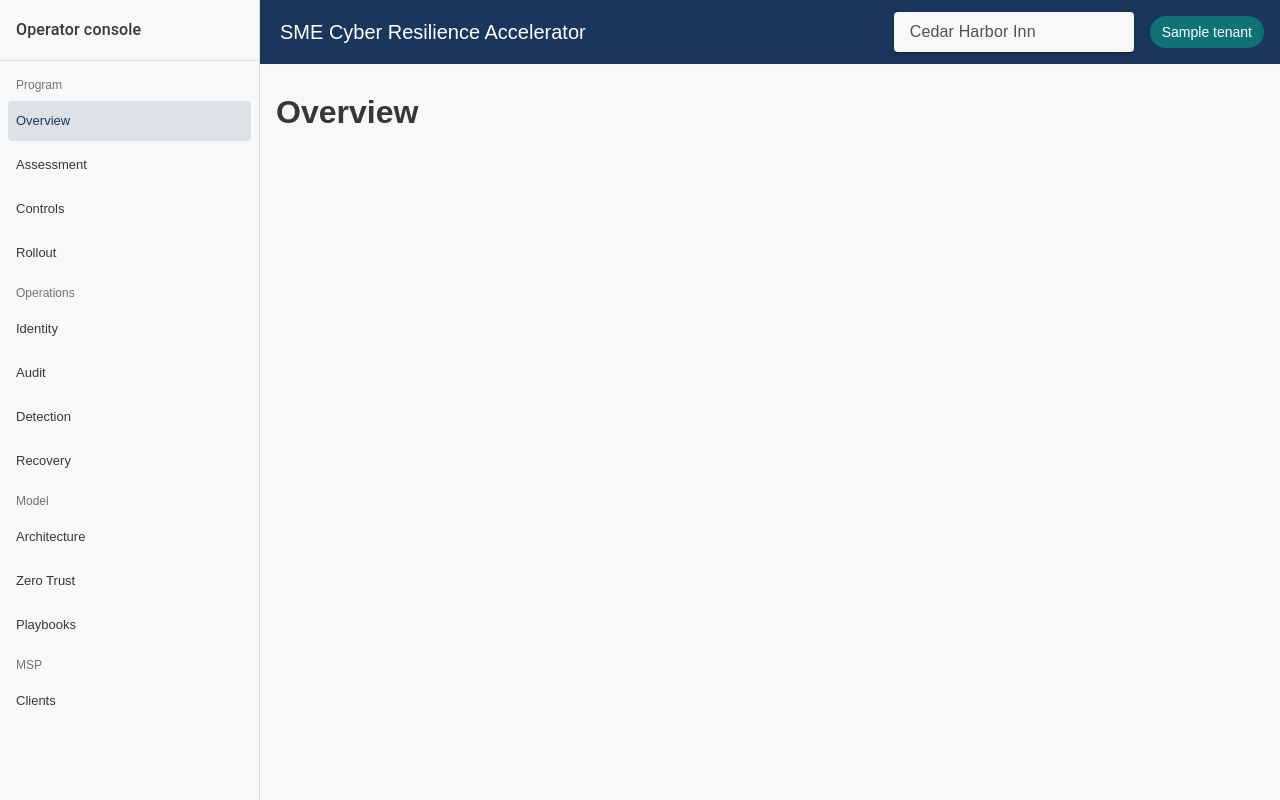
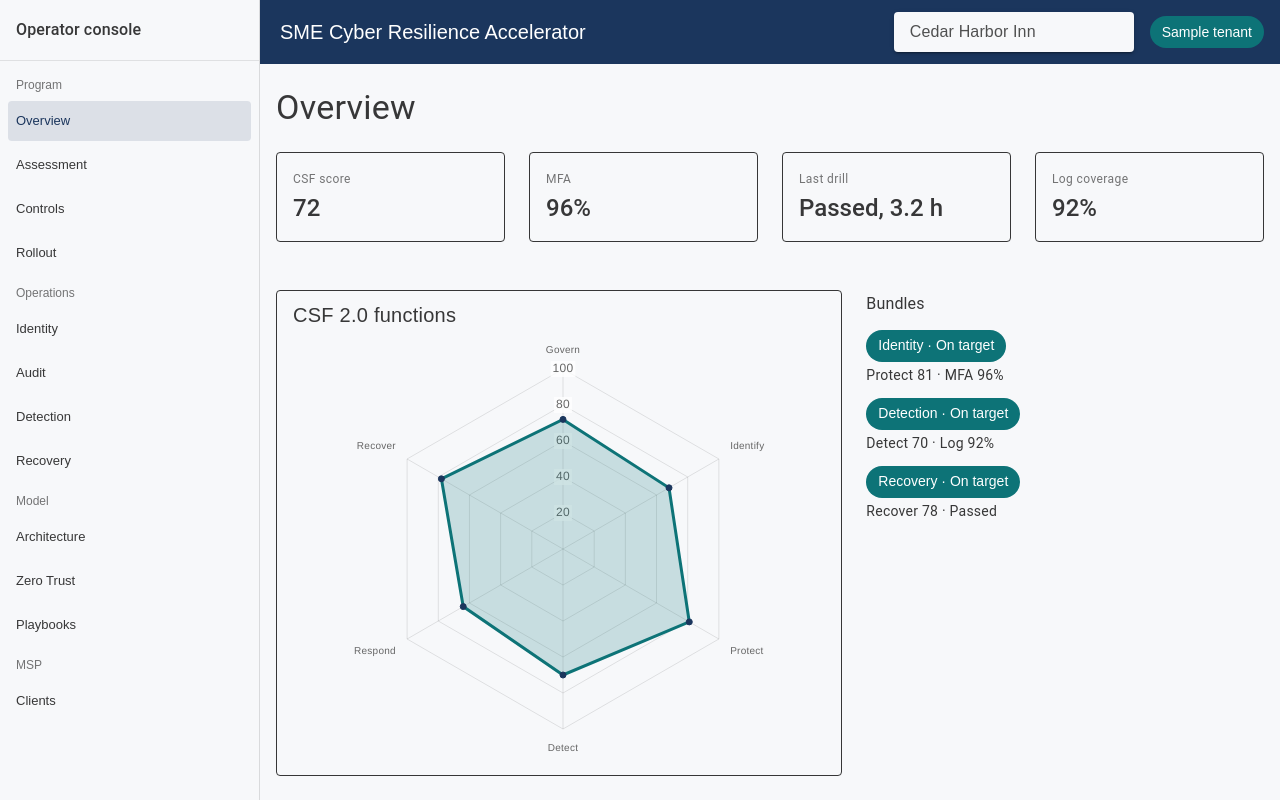
Before and after one commit to alex-yarovoy/sme-cyber-resilience-accelerator, a Vue app in the folder console/: page / in a window 1280 px wide. Built offline with nearby package versions, Linux system fonts and the light colour scheme.

Commit message:
feat(console): add overview assessment controls rollout views
Co-authored-by: Cursor <cursoragent@cursor.com>

```diff
--- /dev/null
+++ b/console/src/components/CsfRadar.vue
@@ -0,0 +1,79 @@
+<script setup lang="ts">
+import { computed } from 'vue'
+import {
+  Chart as ChartJS,
+  Filler,
+  Legend,
+  LineElement,
+  PointElement,
+  RadialLinearScale,
+  Tooltip,
+  type ChartData,
+  type ChartOptions,
+} from 'chart.js'
+import { Radar } from 'vue-chartjs'
+import { navy, teal } from '../theme'
+import type { CsfFunction } from '../fixtures/types'
+
+ChartJS.register(Tooltip, Legend, RadialLinearScale, PointElement, LineElement, Filler)
+
+const CSF_KEYS: CsfFunction[] = [
+  'govern',
+  'identify',
+  'protect',
+  'detect',
+  'respond',
+  'recover',
+]
+
+const CSF_LABELS = ['Govern', 'Identify', 'Protect', 'Detect', 'Respond', 'Recover']
+
+const props = defineProps<{
+  scores: Record<CsfFunction, number>
+}>()
+
+const chartData = computed<ChartData<'radar'>>(() => ({
+  labels: CSF_LABELS,
+  datasets: [
+    {
+      label: 'CSF 2.0',
+      data: CSF_KEYS.map((key) => props.scores[key]),
+      backgroundColor: 'rgba(13, 115, 119, 0.2)',
+      borderColor: teal,
+      pointBackgroundColor: navy,
+      pointBorderColor: navy,
+    },
+  ],
+}))
+
+const chartOptions: ChartOptions<'radar'> = {
+  responsive: true,
+  maintainAspectRatio: true,
+  aspectRatio: 1,
+  plugins: {
+    legend: { display: false },
+  },
+  scales: {
+    r: {
+      min: 0,
+      max: 100,
+      ticks: {
+        stepSize: 20,
+      },
+    },
+  },
+}
+</script>
+
+<template>
+  <div class="radar">
+    <Radar :data="chartData" :options="chartOptions" aria-label="CSF 2.0 function scores" />
+  </div>
+</template>
+
+<style scoped>
+.radar {
+  max-width: 420px;
+  margin: 0 auto;
+}
+</style>
--- /dev/null
+++ b/console/src/components/KpiStat.vue
@@ -0,0 +1,15 @@
+<script setup lang="ts">
+defineProps<{
+  label: string
+  value: string
+}>()
+</script>
+
+<template>
+  <v-card variant="outlined">
+    <v-card-text>
+      <div class="text-caption text-medium-emphasis">{{ label }}</div>
+      <div class="text-h5 font-weight-medium mt-1">{{ value }}</div>
+    </v-card-text>
+  </v-card>
+</template>
--- a/console/src/views/AssessmentView.vue
+++ b/console/src/views/AssessmentView.vue
@@ -1,3 +1,60 @@
+<script setup lang="ts">
+import { computed } from 'vue'
+import KpiStat from '../components/KpiStat.vue'
+import { useTenant } from '../composables/useTenant'
+import { controls } from '../fixtures/controls'
+
+const { tenant } = useTenant()
+
+function formatMeasure(value: number, unit: string): string {
+  if (unit === '%') return `${value}%`
+  if (unit === 'h') return `${value} h`
+  return String(value)
+}
+
+const misconfigPath = computed(() => {
+  const current = tenant.value
+  return `${current.misconfigsBaseline} → ${current.misconfigsCurrent} → ${current.misconfigsTarget}`
+})
+
+const rows = computed(() =>
+  controls
+    .filter((row) => row.tenantId === tenant.value.id)
+    .map((row) => ({
+      id: row.id,
+      control: row.control,
+      current: formatMeasure(row.current, row.unit),
+      target: formatMeasure(row.target, row.unit),
+      owner: tenant.value.msp,
+    })),
+)
+
+const headers = [
+  { title: 'Control', key: 'control' },
+  { title: 'Current', key: 'current' },
+  { title: 'Target', key: 'target' },
+  { title: 'Owner', key: 'owner' },
+]
+</script>
+
 <template>
-  <h1>Assessment</h1>
+  <h1 class="text-h4 mb-6">Assessment</h1>
+
+  <v-row class="mb-6">
+    <v-col cols="12" md="6">
+      <KpiStat label="Misconfigurations" :value="misconfigPath" />
+    </v-col>
+    <v-col cols="12" md="6">
+      <KpiStat label="Assets" :value="String(tenant.assetCount)" />
+    </v-col>
+  </v-row>
+
+  <v-data-table
+    :headers="headers"
+    :items="rows"
+    item-value="id"
+    :items-per-page="-1"
+    hide-default-footer
+    density="compact"
+  />
 </template>
--- a/console/src/views/ControlsView.vue
+++ b/console/src/views/ControlsView.vue
@@ -1,3 +1,43 @@
+<script setup lang="ts">
+import { computed } from 'vue'
+import { useTenant } from '../composables/useTenant'
+import { controls } from '../fixtures/controls'
+
+const { tenant } = useTenant()
+
+function formatMeasure(value: number, unit: string): string {
+  if (unit === '%') return `${value}%`
+  if (unit === 'h') return `${value} h`
+  return String(value)
+}
+
+const rows = computed(() =>
+  controls
+    .filter((row) => row.tenantId === tenant.value.id)
+    .map((row) => ({
+      id: row.id,
+      policyTheme: row.policyTheme,
+      control: row.control,
+      kpi: `${formatMeasure(row.current, row.unit)} vs ${formatMeasure(row.target, row.unit)}`,
+    })),
+)
+
+const headers = [
+  { title: 'Policy theme', key: 'policyTheme' },
+  { title: 'Control', key: 'control' },
+  { title: 'KPI', key: 'kpi' },
+]
+</script>
+
 <template>
-  <h1>Controls</h1>
+  <h1 class="text-h4 mb-6">Controls</h1>
+
+  <v-data-table
+    :headers="headers"
+    :items="rows"
+    item-value="id"
+    :items-per-page="-1"
+    hide-default-footer
+    density="compact"
+  />
 </template>
--- a/console/src/views/OverviewView.vue
+++ b/console/src/views/OverviewView.vue
@@ -1,3 +1,81 @@
+<script setup lang="ts">
+import { computed } from 'vue'
+import CsfRadar from '../components/CsfRadar.vue'
+import KpiStat from '../components/KpiStat.vue'
+import { useTenant } from '../composables/useTenant'
+
+const { tenant } = useTenant()
+
+const csfScore = computed(() => {
+  const values = Object.values(tenant.value.csf)
+  return Math.round(values.reduce((sum, n) => sum + n, 0) / values.length)
+})
+
+const drillValue = computed(() => {
+  const result = tenant.value.lastDrillPassed ? 'Passed' : 'Failed'
+  return `${result}, ${tenant.value.lastDrillHours} h`
+})
+
+const bundles = computed(() => {
+  const current = tenant.value
+  return [
+    {
+      id: 'identity',
+      label: 'Identity',
+      detail: `Protect ${current.csf.protect} · MFA ${current.mfaPercent}%`,
+      onTarget: current.mfaPercent >= 95,
+    },
+    {
+      id: 'detection',
+      label: 'Detection',
+      detail: `Detect ${current.csf.detect} · Log ${current.logCoveragePercent}%`,
+      onTarget: current.logCoveragePercent >= 90,
+    },
+    {
+      id: 'recovery',
+      label: 'Recovery',
+      detail: `Recover ${current.csf.recover} · ${current.lastDrillPassed ? 'Passed' : 'Failed'}`,
+      onTarget: current.lastDrillPassed,
+    },
+  ]
+})
+</script>
+
 <template>
-  <h1>Overview</h1>
+  <h1 class="text-h4 mb-6">Overview</h1>
+
+  <v-row class="mb-6">
+    <v-col cols="12" sm="6" md="3">
+      <KpiStat label="CSF score" :value="String(csfScore)" />
+    </v-col>
+    <v-col cols="12" sm="6" md="3">
+      <KpiStat label="MFA" :value="`${tenant.mfaPercent}%`" />
+    </v-col>
+    <v-col cols="12" sm="6" md="3">
+      <KpiStat label="Last drill" :value="drillValue" />
+    </v-col>
+    <v-col cols="12" sm="6" md="3">
+      <KpiStat label="Log coverage" :value="`${tenant.logCoveragePercent}%`" />
+    </v-col>
+  </v-row>
+
+  <v-row>
+    <v-col cols="12" md="7">
+      <v-card variant="outlined">
+        <v-card-title>CSF 2.0 functions</v-card-title>
+        <v-card-text>
+          <CsfRadar :scores="tenant.csf" />
+        </v-card-text>
+      </v-card>
+    </v-col>
+    <v-col cols="12" md="5">
+      <div class="text-subtitle-1 mb-3">Bundles</div>
+      <div v-for="bundle in bundles" :key="bundle.id" class="mb-3">
+        <v-chip :color="bundle.onTarget ? 'secondary' : 'primary'" variant="flat" class="mb-1">
+          {{ bundle.label }} · {{ bundle.onTarget ? 'On target' : 'Off target' }}
+        </v-chip>
+        <div class="text-body-2">{{ bundle.detail }}</div>
+      </div>
+    </v-col>
+  </v-row>
 </template>
--- a/console/src/views/RolloutView.vue
+++ b/console/src/views/RolloutView.vue
@@ -1,3 +1,94 @@
+<script setup lang="ts">
+import { computed } from 'vue'
+import { useTenant } from '../composables/useTenant'
+import { rolloutPhases } from '../fixtures/rollout'
+
+const { tenant } = useTenant()
+
+const currentPhase = computed(() => {
+  const day = tenant.value.rolloutDay
+  return [...rolloutPhases]
+    .filter((phase) => day >= phase.dayStart && day <= phase.dayEnd)
+    .sort((a, b) => b.dayStart - a.dayStart)[0]
+})
+
+const markerPct = computed(() => `${(tenant.value.rolloutDay / 90) * 100}%`)
+</script>
+
 <template>
-  <h1>Rollout</h1>
+  <h1 class="text-h4 mb-6">Rollout</h1>
+
+  <p class="text-subtitle-1 mb-4">Day {{ tenant.rolloutDay }} of 90</p>
+
+  <div class="track-wrap mb-8">
+    <div class="track">
+      <div
+        v-for="phase in rolloutPhases"
+        :key="phase.id"
+        class="track-phase"
+        :class="{ current: phase.id === currentPhase?.id }"
+      >
+        {{ phase.label }}
+      </div>
+    </div>
+    <div class="marker" :style="{ left: markerPct }" />
+  </div>
+
+  <v-row>
+    <v-col v-for="phase in rolloutPhases" :key="phase.id" cols="12" md="4">
+      <v-card variant="outlined">
+        <v-card-title class="d-flex align-center">
+          <span>{{ phase.label }}</span>
+          <v-chip v-if="phase.id === currentPhase?.id" class="ml-2" color="secondary" size="small" variant="flat">
+            Current
+          </v-chip>
+        </v-card-title>
+        <v-card-text>
+          <div class="mb-2">Days {{ phase.dayStart }}–{{ phase.dayEnd }}</div>
+          <div>{{ phase.focus }}</div>
+        </v-card-text>
+      </v-card>
+    </v-col>
+  </v-row>
 </template>
+
+<style scoped>
+.track-wrap {
+  position: relative;
+  padding-bottom: 20px;
+}
+
+.track {
+  display: flex;
+  height: 40px;
+  border: 1px solid #1b365d;
+}
+
+.track-phase {
+  flex: 1;
+  display: flex;
+  align-items: center;
+  justify-content: center;
+  background: #f7f8fa;
+  color: #1a1a1a;
+  border-right: 1px solid #1b365d;
+}
+
+.track-phase:last-child {
+  border-right: none;
+}
+
+.track-phase.current {
+  background: #0d7377;
+  color: #ffffff;
+}
+
+.marker {
+  position: absolute;
+  top: 0;
+  width: 2px;
+  height: 52px;
+  background: #1b365d;
+  transform: translateX(-50%);
+}
+</style>
```
